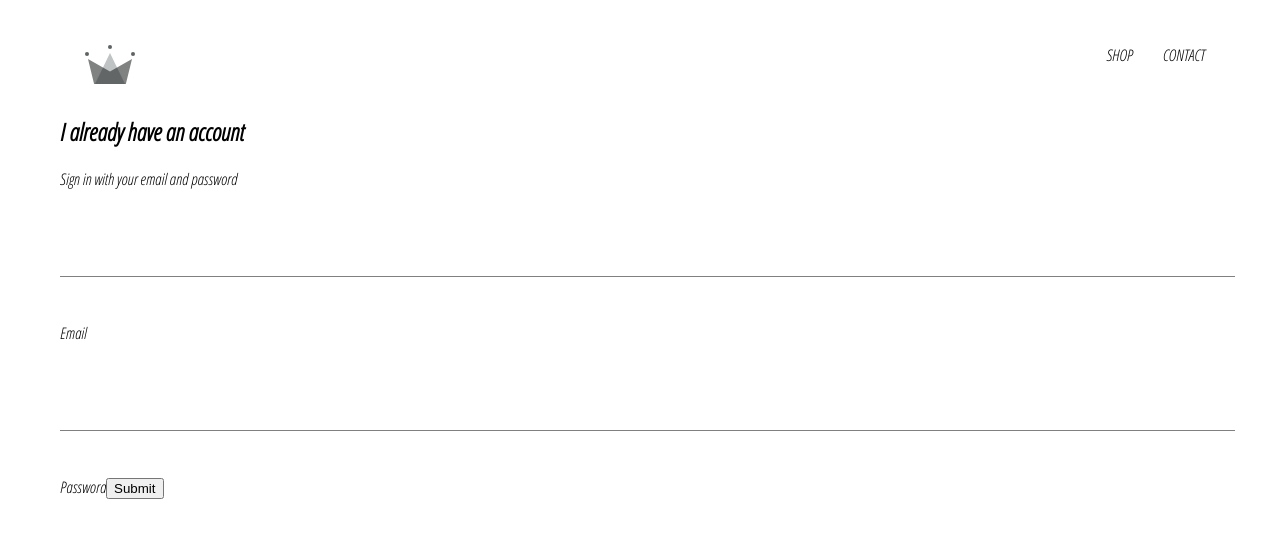
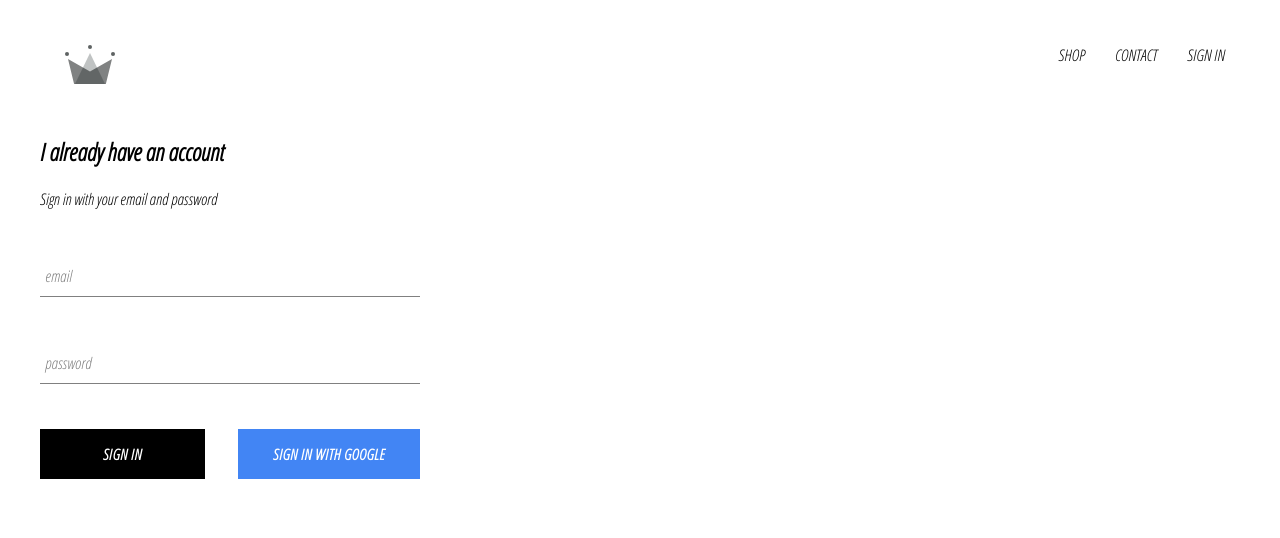
Before and after one commit to Ejay02/E-s-clothing, a React (Create React App) app: page /signin in a window 1280 px wide. Shown: the top 538 px of the page. Built offline with nearby package versions, Linux system fonts and the light colour scheme; no server answers.

Commit message:
firebase integration, created sign in page with components and sign in with google

```diff
--- a/package.json
+++ b/package.json
@@ -4,6 +4,7 @@
   "private": true,
   "dependencies": {
     "cra-template": "1.0.3",
+    "firebase": "^7.21.1",
     "node-sass": "^4.14.1",
     "react": "^16.13.1",
     "react-dom": "^16.13.1",
--- a/src/App.css
+++ b/src/App.css
@@ -1,8 +1,12 @@
 body {
     font-family: "Open Sans Condensed" ;
-    padding: 20px 60px;
+    padding: 20px 40px;
 }
 a {
     text-decoration: none;
     color: black;
 }
+
+* {
+    box-sizing: border-box;
+}
--- a/src/App.js
+++ b/src/App.js
@@ -1,16 +1,40 @@
 import React from 'react';
 import {Switch, Route} from "react-router-dom";
 import './App.css';
+import HomePage from  "./pages/homepage/homepage.component";
 import ShopPage from "./pages/shop/shop.component";
-import HomePage from  "./pages/homepage/homepage.component";
+import SignInAndSignUpPage from   "./pages/sign-in-and-sign-up/sign-in-and-sign-up.component";
 import Header from "./components/header/header.component";
-import SignInAndSignUpPage from   "./pages/sign-in-and-sign-up/sign-in-and-sign-up.component";
 
+import {auth} from "./firebase/firebase.utils";
 
-function App() {
+class App extends React.Component {
+  constructor() {
+    super ();
+
+    this.state = {
+      currentUser: null
+    };
+  }
+
+  unsubscribeFromAuth = null;
+
+componentDidMount() {
+ this.unsubscribeFromAuth = auth.onAuthStateChanged(user => {
+    this.setState ({ currentUser: user});
+
+    console.log(user);
+  });
+}
+
+componentWillUnmount(){
+  this.unsubscribeFromAuth();
+}
+
+  render() {
     return (
       <div >
-      <Header/>
+        <Header currentUser={this.state.currentUser}/>
         <Switch>
        <Route exact path="/" component ={HomePage}/>
        <Route  path="/shop" component ={ShopPage}/>
@@ -19,5 +43,7 @@
       </div>
     );
   }
+  }
+
 
 export default App;
--- /dev/null
+++ b/src/components/custom-button/custom-button.component.jsx
@@ -0,0 +1,15 @@
+import React from "react";
+import "./custom-button.styles.scss";
+
+const CustomButton = ({children, isGoogleSignIn, ...otherProps }) => (
+  <button
+    className= {`${isGoogleSignIn ? "google-sign-in": ""}
+    custom-button`}
+     {...otherProps}
+     >
+     {children}
+    </button>
+);
+
+
+export default CustomButton;
--- /dev/null
+++ b/src/components/custom-button/custom-button.styles.scss
@@ -0,0 +1,33 @@
+.custom-button {
+    min-width: 165px;
+    width: auto;
+    height: 50px;
+    letter-spacing: 0.5px;
+    line-height: 50px;
+    padding: 0 35px 0 35px;
+    font-size: 15px;
+    background-color: black;
+    color: white;
+    text-transform: uppercase;
+    font-family: 'Open Sans Condensed';
+    font-weight: bolder;
+    border: none;
+    cursor: pointer;
+
+    &:hover {
+      background-color: white;
+      color: black;
+      border: 1px solid black;
+    }
+
+    &.google-sign-in {
+      background-color: #4285f4;
+      color: white;
+
+      &:hover {
+        background-color: #357ae8;
+        border: none;
+
+      }
+    }
+  }
--- a/src/components/header/header.component.jsx
+++ b/src/components/header/header.component.jsx
@@ -1,10 +1,11 @@
 import React from "react";
 import {Link} from "react-router-dom";
+import {auth} from "../../firebase/firebase.utils";
 import {ReactComponent as Logo} from "../../assets/4.4 crown.svg.svg"
 import "./header.component.scss"
 
 
-const Header = () => (
+const Header = ({currentUser}) => (
     <div className="header">
     <Link className="logo-container" to="/">
 <Logo className="logo" />
@@ -16,8 +17,17 @@
         <Link  className="option" to="/shop">
            CONTACT
         </Link>
+        {currentUser ? (
+            <div className="option" onClick={() => auth.signOut()}>
+                SIGN OUT
+            </div>
+        ) : (
+            <Link className="option" to="/signin">
+                SIGN IN
+            </Link>
+        )}
     </div>
     </div>
-)
+);
 
 export default Header;
--- a/src/components/header/header.component.scss
+++ b/src/components/header/header.component.scss
@@ -20,6 +20,7 @@
 
       .option {
         padding: 10px 15px;
+        cursor: pointer;
       }
     }
   }
--- a/src/components/sign-in/sign-in.component.jsx
+++ b/src/components/sign-in/sign-in.component.jsx
@@ -1,7 +1,8 @@
 import React from "react";
 
 import FormInput from "../form-input/form-input.component";
-
+import CustomButton from "../custom-button/custom-button.component";
+import  {signInWithGoogle} from "../../firebase/firebase.utils";
 import "./sign-in.styles.scss";
 
 class SignIn extends React.Component {
@@ -38,20 +39,24 @@
                         type="email"
                         handleChange={this.handleChange}
                         value={this.state.email}
+                        label="email"
                         required
                     />
-                    <label>Email</label>
 
                     <FormInput
                         name="password"
                         type="password"
                         value={this.state.email}
                         handleChange={this.handleChange}
+                        label="password"
                         required
                     />
-                    <label>Password</label>
-
-                    <input type="submit" value="Submit" />
+                   <div className="buttons">
+                   <CustomButton type="submit" > Sign in</CustomButton>
+                    <CustomButton onClick={signInWithGoogle} isGoogleSignIn >
+                        Sign in with Google
+                         </CustomButton>
+                   </div>
                 </form>
             </div>
         );
--- a/src/components/sign-in/sign-in.styles.scss
+++ b/src/components/sign-in/sign-in.styles.scss
@@ -0,0 +1,15 @@
+.sign-in {
+    width: 380px;
+    display: flex;
+    flex-direction: column;
+
+
+.title{
+        margin: 10px 0;
+    }
+
+.buttons {
+        display: flex;
+        justify-content: space-between;
+    }
+}
--- /dev/null
+++ b/src/firebase/firebase.utils.js
@@ -0,0 +1,26 @@
+import firebase from "firebase/app";
+import "firebase/firestore";
+import "firebase/auth";
+
+const config = {
+        apiKey: "AIzaSyCVZJIVyKopBk6NWr2Rmnw_pahGQGShy-k",
+        authDomain: "ejs-db.firebaseapp.com",
+        databaseURL: "https://ejs-db.firebaseio.com",
+        projectId: "ejs-db",
+        storageBucket: "ejs-db.appspot.com",
+        messagingSenderId: "134053432224",
+        appId: "1:134053432224:web:ff9a84c28ef2acbb50f2c5",
+        measurementId: "G-J7KMZKCQ19"
+      };
+
+      firebase.initializeApp(config);
+
+
+      export const auth = firebase.auth();
+      export const firestore = firebase.firestore();
+
+      const provider = new firebase.auth.GoogleAuthProvider();
+      provider.setCustomParameters ({ prompt: "select_account" });
+      export const signInWithGoogle = () => auth.signInWithPopup(provider);
+
+      export default firebase;
```
Also changed, not shown: src/components/form-input/form-input.component.jsx (+4 -4 lines), 1 other file (tests, documents, lock files or other folders). Lines whose indentation alone changed are shown as unchanged.
